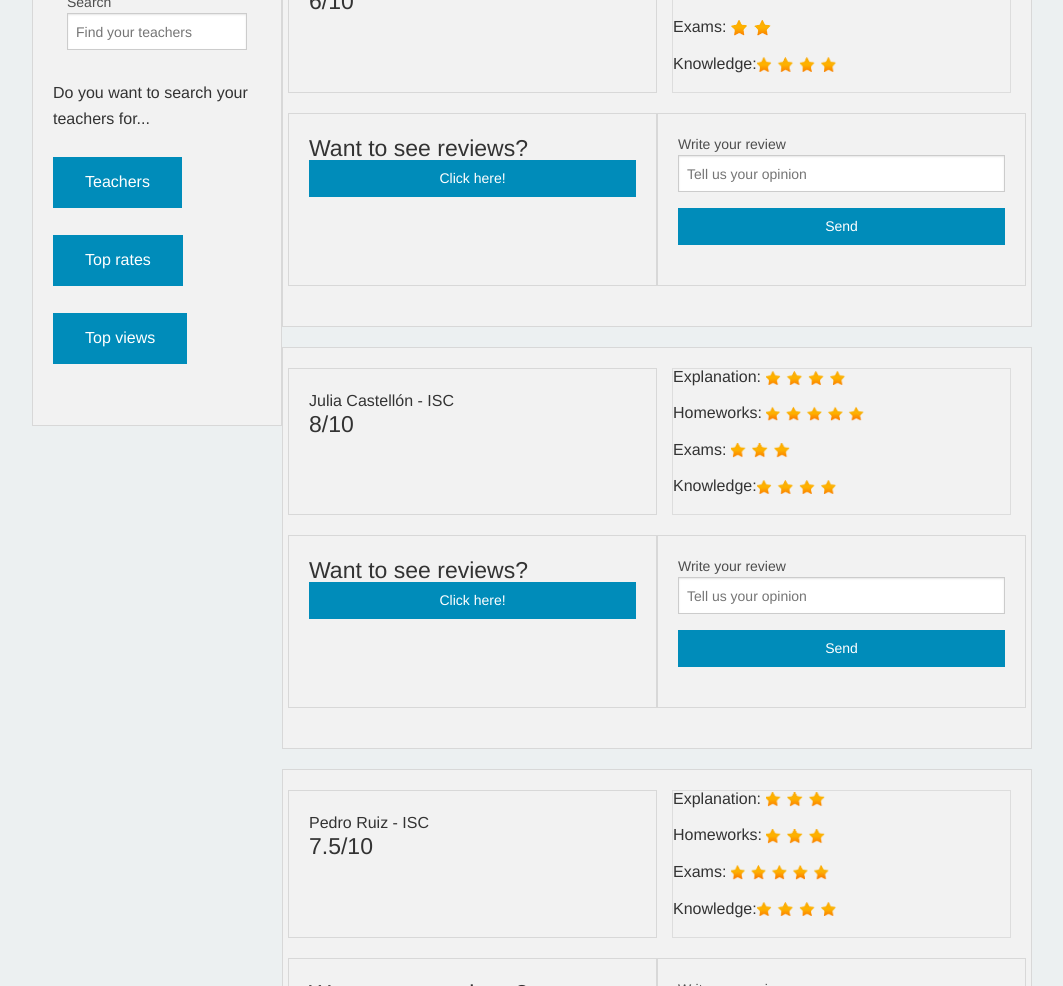
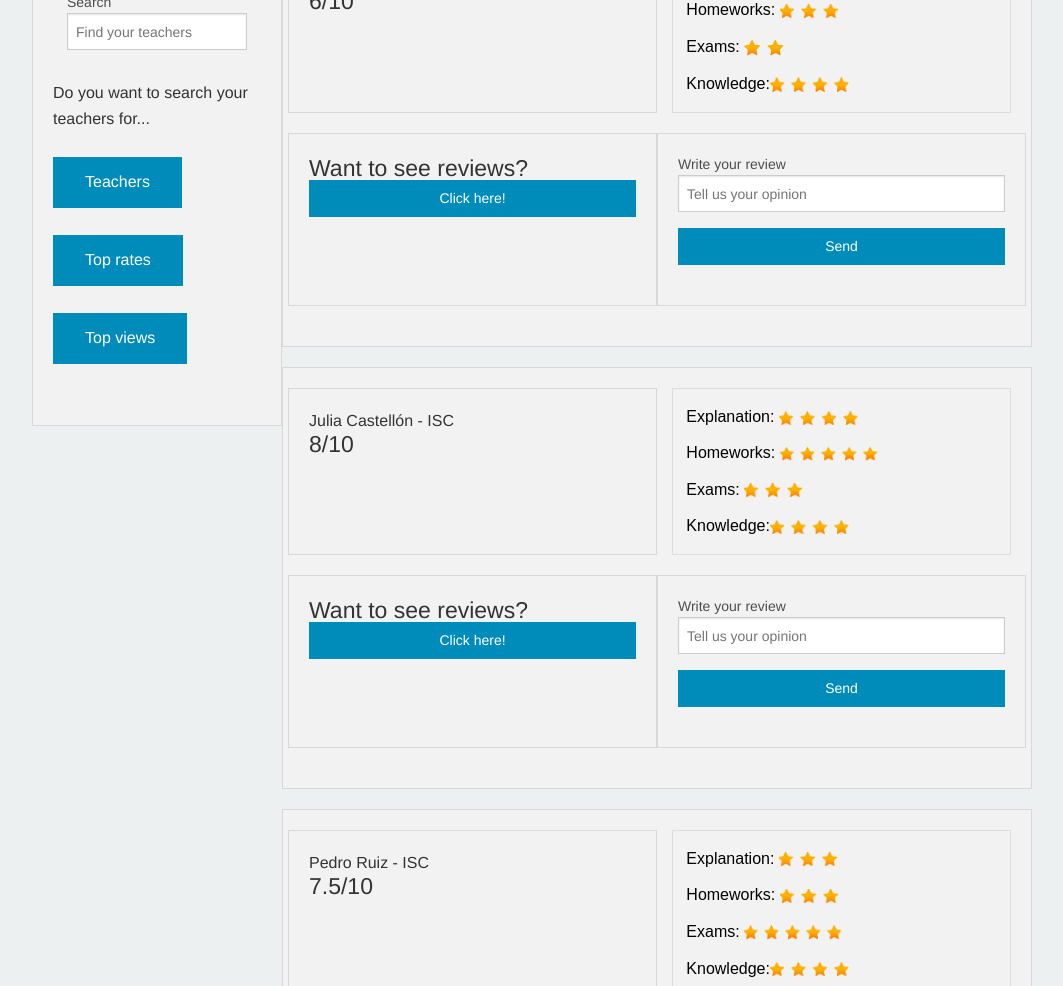
Before and after one commit to Poncho128/Poncho128.github.io, a plain HTML site: page Teachers2.html in a window 1280 px wide. Shown: the part 184-1170 px from the top of the page, without its empty margins (108-1171 px from the left). Drawn offline with Linux system fonts and the light colour scheme.

Commit message:
Mejor acomodo en sección de estrellas

```diff
--- a/Teachers2.html
+++ b/Teachers2.html
@@ -62,13 +62,14 @@
   				</div>
   				<div class="large-6 columns">
 				    <ul class="pricing-table" data-equalizer-watch>
-				    <p>Explanation: <img src="3star.PNG" height="40" width="60"></p>
+				    <p><p/>
+				    <p><pre id="c7">   Explanation: <img src="3star.PNG" height="40" width="60"></pre></p>
 
-				    <p>Homeworks: <img src="3star.PNG" height="40" width="60"></p>
+				    <p><pre id="c7">   Homeworks: <img src="3star.PNG" height="40" width="60"></pre></p>
 
-				    <p>Exams: <img src="2star.PNG" height="40" width="40"></p>
+				    <p><pre id="c7">   Exams: <img src="2star.PNG" height="40" width="40"></pre></p>
 
-				    <p>Knowledge:<img src="4star.PNG" height="40" width="80"></p>
+				    <p><pre id="c7">   Knowledge:<img src="4star.PNG" height="40" width="80"></pre></p>
 				    </ul>
 			  	</div>
 			</div>
@@ -111,13 +112,14 @@
   				</div>
   				<div class="large-6 columns">
 				    <ul class="pricing-table" data-equalizer-watch>
-				    <p>Explanation: <img src="4star.PNG" height="40" width="80"></p>
+				    <p></p>
+				    <p><pre id="c7">   Explanation: <img src="4star.PNG" height="40" width="80"></pre></p>
 
-				    <p>Homeworks: <img src="5star.PNG" height="40" width="100"></p>
+				    <p><pre id="c7">   Homeworks: <img src="5star.PNG" height="40" width="100"></pre></p>
 
-				    <p>Exams: <img src="3star.PNG" height="40" width="60"></p>
+				    <p><pre id="c7">   Exams: <img src="3star.PNG" height="40" width="60"></pre></p>
 
-				    <p>Knowledge:<img src="4star.PNG" height="40" width="80"></p>
+				    <p><pre id="c7">   Knowledge:<img src="4star.PNG" height="40" width="80"></pre></p>
 				    </ul>
 			  	</div>
 			</div>
@@ -158,13 +160,14 @@
   				</div>
   				<div class="large-6 columns">
 				    <ul class="pricing-table" data-equalizer-watch>
-				    <p>Explanation: <img src="3star.PNG" height="40" width="60"></p>
+				    <p></p>
+				    <p><pre id="c7">   Explanation: <img src="3star.PNG" height="40" width="60"></pre></p>
 
-				    <p>Homeworks: <img src="3star.PNG" height="40" width="60"></p>
+				    <p><pre id="c7">   Homeworks: <img src="3star.PNG" height="40" width="60"></pre></p>
 
-				    <p>Exams: <img src="5star.PNG" height="40" width="100"></p>
+				    <p><pre id="c7">   Exams: <img src="5star.PNG" height="40" width="100"></pre></p>
 
-				    <p>Knowledge:<img src="4star.PNG" height="40" width="80"></p>
+				    <p><pre id="c7">   Knowledge:<img src="4star.PNG" height="40" width="80"></pre></p>
 				    </ul>
 			  	</div>
 			</div>
--- a/css/colors.css
+++ b/css/colors.css
@@ -138,3 +138,8 @@
 	color: #85DB18;
 	font-family: 'PT Sans Narrow', sans-serif;
 }
+
+#c7{
+	color: #000000;
+	font-family: 'PT Sans Narrow', sans-serif;
+}
```
Also changed, not shown: Teachers.html (+15 -11 lines).
